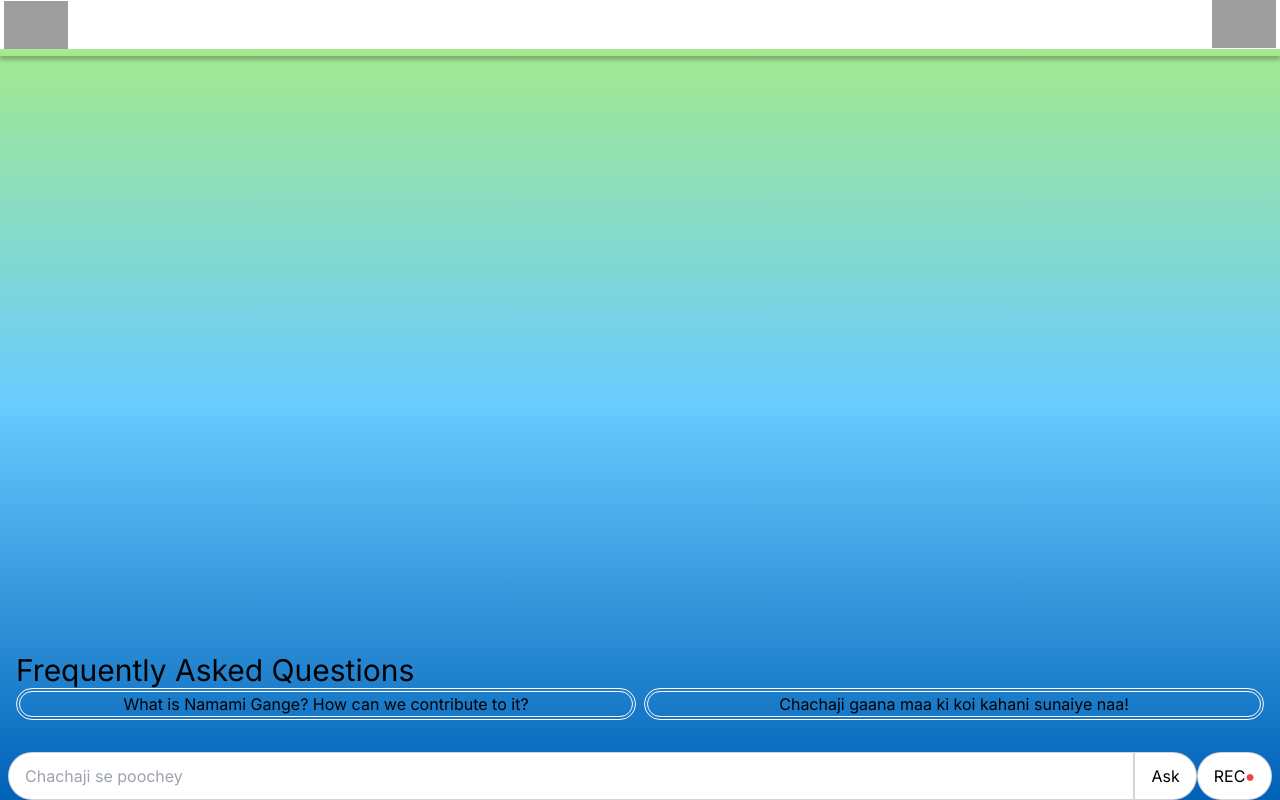
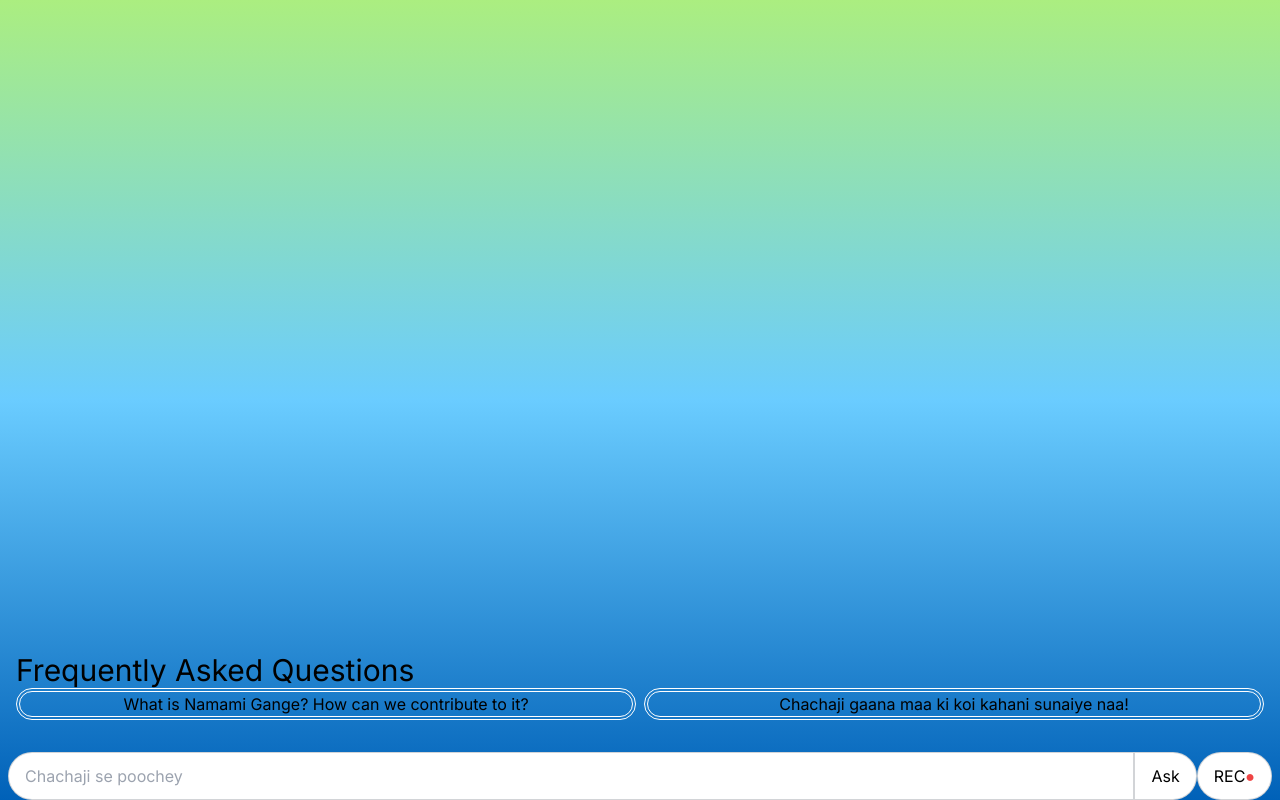
Before and after one commit to agamswaroop619/SarvGangeVani, a Next.js app in the folder sarvgangevani/: page /chat in a window 1280 px wide. Built offline with nearby package versions, Linux system fonts and the light colour scheme; grey boxes are pictures that could not be loaded.

Commit message:
fix: frontend changes

```diff
--- a/sarvgangevani/src/app/chat/page.tsx
+++ b/sarvgangevani/src/app/chat/page.tsx
@@ -1,6 +1,5 @@
 "use client";
 import React, { useEffect, useState } from "react";
-import Navbar from "../components/navbar";
 import Textinput from "../components/textinput";
 import Messages from "../components/messages";
 
@@ -59,7 +58,6 @@ export default function Home() {
 
   return (
     <main className="flex min-h-[100vh] flex-col items-center justify-between min-w-[100vw] bg-gradient-to-b from-[#ABEE80] via-[#6ACCFF] to-[#0061B8] absolute">
-      <Navbar />
       <Messages messages={receivedMessages} />
       <Textinput setQuestion={setCurrentQuestion} onAskQuestion={() => {}} />
     </main>
--- a/sarvgangevani/src/app/components/navbar.tsx
+++ /dev/null
@@ -1,26 +0,0 @@
-import React from "react";
-import Image from "next/image";
-export default function Navbar() {
-  return (
-    <div
-      id="NavBarRoot"
-      className="shadow-[0px_4px_4px_0px_rgba(0,_0,_0,_0.25)] flex flex-row w-full h-[7vh] items-start z-10 fixed top-0"
-    >
-      <div className="bg-[linear-gradient(180deg,_#ffffff_0%,#ffffff_93%)] bg-cover bg-50%_50% bg-blend-normal bg-no-repeat flex flex-row justify-between w-full items-start px-1">
-        <div className="flex flex-row mt-px gap-4 w-1/2 items-start">
-          <img
-            src="https://file.rendit.io/n/JjGgghQKDnMUWmpzEZNO.png"
-            alt="Vector"
-            className="w-16"
-          />
-        </div>
-        <img
-          src="https://file.rendit.io/n/9k7msNM2ENT1jEOy9aU9.png"
-          alt="Image1"
-          id="Image1"
-          className="w-16"
-        />
-      </div>
-    </div>
-  );
-}
--- a/sarvgangevani/src/app/news/page.tsx
+++ b/sarvgangevani/src/app/news/page.tsx
@@ -1,5 +1,4 @@
 import Image from "next/image";
-import Navbar from "../components/navbar";
 
 async function getNews() {
   try {
@@ -30,7 +29,6 @@ export default function Home() {
 
   return (
     <main className="flex min-h-[100vh] flex-col items-center justify-between min-w-[100vw] bg-[#B6D3FE]">
-      <Navbar />
       {/* Render your other components/content here */}
     </main>
   );
--- a/sarvgangevani/src/app/page.tsx
+++ b/sarvgangevani/src/app/page.tsx
@@ -28,9 +28,9 @@ export default function Home() {
           </a>
         </div>
         <div className="z-10 mt-12">
-          <a href="">
+          <a href="/chat">
             <button className="bg-white text-blue-700 px-6 py-3 rounded-full text-lg font-semibold shadow-lg">
-              Click to start!
+              Chachaji se Baatien Kare!
             </button>
           </a>
         </div>
@@ -40,6 +40,7 @@ export default function Home() {
             alt="Illustration of Chachaji in traditional attire dancing"
             width={400}
             height={400}
+            className="bottom-[16vh] absolute "
           />
         </div>{" "}
         <Image
@@ -75,7 +76,7 @@ export default function Home() {
           alt=""
           width={800}
           height={700}
-          className="absolute bottom-[-50vh] left-[-10vw] mix-blend-multiply z-10 scale-75"
+          className="absolute bottom-[-55vh] left-[-10vw] mix-blend-multiply z-10 scale-[0.90]"
         />
         <div className="absolute bottom-0 right-0 w-1/3">
           <Image
--- a/sarvgangevani/src/app/quiz/page.tsx
+++ b/sarvgangevani/src/app/quiz/page.tsx
@@ -1,9 +1,5 @@
-import Navbar from "../components/navbar";
-
 export default function Home() {
   return (
-    <main className="flex min-h-[100vh] flex-col items-center justify-between min-w-[100vw] bg-[#B6D3FE]">
-      <Navbar />
-    </main>
+    <main className="flex min-h-[100vh] flex-col items-center justify-between min-w-[100vw] bg-[#B6D3FE]"></main>
   );
 }
```
